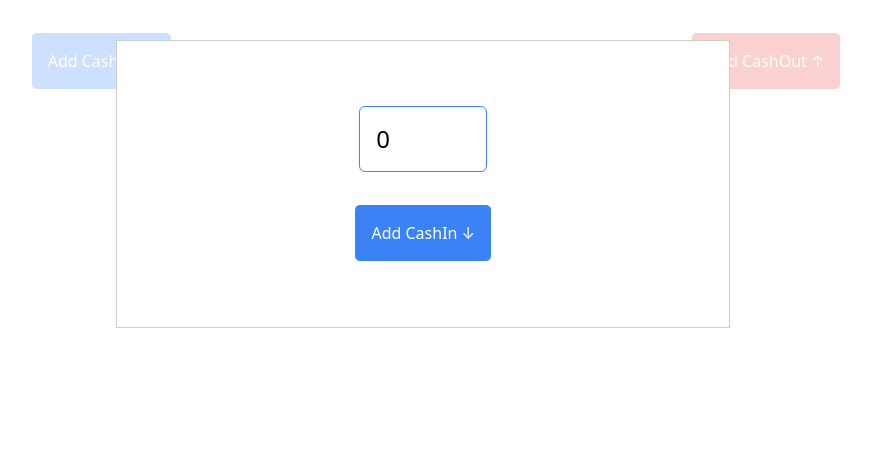
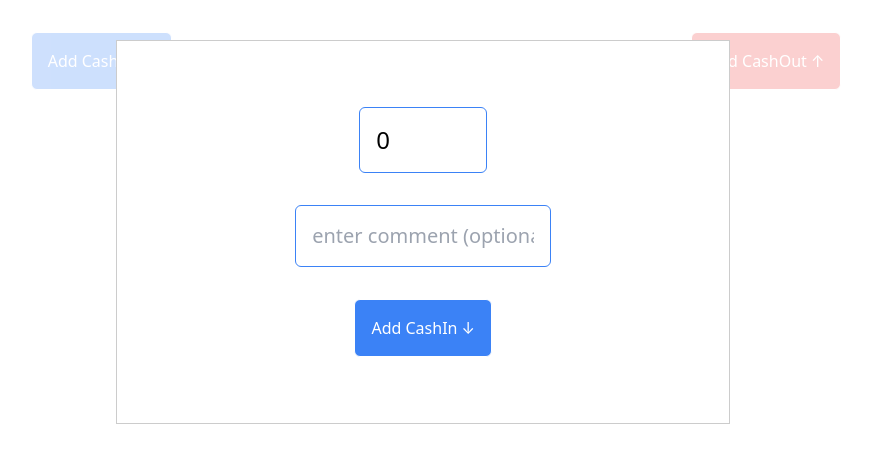
Before and after one commit to lokesh1729/cash-in-wallet, a React (Create React App) app: page / in a window 1280 px wide. Both pictures are taken after a click on the button "Add Cash In ↓". Shown: the top 462 px of the page, without its empty margins (204-1075 px from the left). Built offline with nearby package versions, Linux system fonts and the light colour scheme.

Commit message:
added optional comments for cash in and cash out, used useReducer hook

```diff
--- /dev/null
+++ b/src/Actions.js
@@ -0,0 +1,2 @@
+export const CASH_IN = "cash_in";
+export const CASH_OUT = "cash_out";
--- a/src/App.css
+++ b/src/App.css
@@ -1,7 +1,7 @@
 .ReactModal {
     position: absolute;
     width: 48vw;
-    height: 36vh;
+    height: 48vh;
     top: 40px;
     right: 25%;
     bottom: 40px;
--- a/src/App.js
+++ b/src/App.js
@@ -1,20 +1,40 @@
-import React, { useState } from "react";
+import React, { useReducer, useState } from "react";
 import { Helmet } from "react-helmet";
+import { CASH_IN, CASH_OUT } from "./Actions";
 import "./App.css";
 import { CashInModal } from "./CashInModal";
 import { CashOutModal } from "./CashOutModal";
 import Button from "./components/button";
 
+function cashReducer(state, action) {
+    switch (action.type) {
+        case CASH_IN:
+            return {
+                ...state,
+                cashIn: { comment: action.comment, value: action.value },
+            };
+        case CASH_OUT:
+            return {
+                ...state,
+                cashOut: { comment: action.comment, value: action.value },
+            };
+        default:
+            throw new Error();
+    }
+}
+
 function App() {
-    const [cashInModalOpen, toggleCashInModal] = useState(false);
-    const [cashOutModalOpen, toggleCashOutModal] = useState(false);
-    const [cashIn, changeCashIn] = useState(0);
-    const [cashOut, changeCashOut] = useState(0);
-    function toggleCashIn() {
-        toggleCashInModal(!cashInModalOpen);
+    const [cashInModalOpen, _toggleCashInModal] = useState(false);
+    const [cashOutModalOpen, _toggleCashOutModal] = useState(false);
+    const [totalCash, cashDispatch] = useReducer(cashReducer, {
+        cashIn: { comment: "", value: 0 },
+        cashOut: { comment: "", value: 0 },
+    });
+    function toggleCashInModal() {
+        _toggleCashInModal(!cashInModalOpen);
     }
-    function toggleCashOut() {
-        toggleCashOutModal(!cashOutModalOpen);
+    function toggleCashOutModal() {
+        _toggleCashOutModal(!cashOutModalOpen);
     }
     return (
         <div className="flex flex-col justify-start m-8">
@@ -25,26 +45,29 @@ function App() {
             </Helmet>
             <div className="flex flex-row justify-center">
                 <div className="flex flex-row justify-between w-2/3">
-                    <Button buttonText="Add Cash In ↓" onClick={toggleCashIn} />
+                    <Button
+                        buttonText="Add Cash In ↓"
+                        onClick={toggleCashInModal}
+                    />
                     <Button
                         buttonText="Add CashOut ↑"
-                        onClick={toggleCashOut}
+                        onClick={toggleCashOutModal}
                         variant="danger"
                     />
                 </div>
             </div>
             <p className="text-4xl text-black mt-8 text-center">
-                Balance: {cashIn - cashOut}
+                Balance: {totalCash.cashIn.value - totalCash.cashOut.value}
             </p>
             <CashInModal
                 cashInModalOpen={cashInModalOpen}
-                changeCashIn={changeCashIn}
-                toggleCashIn={toggleCashIn}
+                cashDispatch={cashDispatch}
+                toggleCashIn={toggleCashInModal}
             />
             <CashOutModal
                 cashOutModalOpen={cashOutModalOpen}
-                changeCashOut={changeCashOut}
-                toggleCashOut={toggleCashOut}
+                cashDispatch={cashDispatch}
+                toggleCashOut={toggleCashOutModal}
             />
         </div>
     );
--- a/src/CashInModal.js
+++ b/src/CashInModal.js
@@ -1,8 +1,15 @@
-import React from "react";
+import React, { useState } from "react";
 import ReactModal from "react-modal";
+import { CASH_IN } from "./Actions";
 import Button from "./components/button";
 
-export function CashInModal({ cashInModalOpen, changeCashIn, toggleCashIn }) {
+export function CashInModal({ cashInModalOpen, cashDispatch, toggleCashIn }) {
+    const [cashIn, changeCashIn] = useState(0);
+    const [cashInComment, changeCashInComment] = useState("");
+    function addCashIn() {
+        cashDispatch({ type: CASH_IN, value: cashIn, comment: cashInComment });
+        toggleCashIn();
+    }
     return (
         <ReactModal
             className="ReactModal"
@@ -19,7 +26,15 @@ export function CashInModal({ cashInModalOpen, changeCashIn, toggleCashIn }) {
                     type="number"
                     className="input w-32 mb-8 text-2xl"
                 />
-                <Button buttonText="Add CashIn ↓" onClick={toggleCashIn} />
+                <input
+                    type="text"
+                    className="input w-64 mb-8 text-xl"
+                    placeholder="enter comment (optional)"
+                    onChange={(event) =>
+                        changeCashInComment(event.target.value)
+                    }
+                />
+                <Button buttonText="Add CashIn ↓" onClick={addCashIn} />
             </div>
         </ReactModal>
     );
--- a/src/CashOutModal.js
+++ b/src/CashOutModal.js
@@ -1,12 +1,23 @@
-import React from "react";
+import React, { useState } from "react";
 import ReactModal from "react-modal";
+import { CASH_OUT } from "./Actions";
 import Button from "./components/button";
 
 export function CashOutModal({
     cashOutModalOpen,
-    changeCashOut,
+    cashDispatch,
     toggleCashOut,
 }) {
+    const [cashOut, changeCashOut] = useState(0);
+    const [cashOutComment, changeCashOutComment] = useState("");
+    function addCashOut() {
+        cashDispatch({
+            type: CASH_OUT,
+            value: cashOut,
+            comment: cashOutComment,
+        });
+        toggleCashOut();
+    }
     return (
         <ReactModal
             className="ReactModal"
@@ -23,10 +34,18 @@ export function CashOutModal({
                     className="input w-32 mb-8 text-2xl"
                     onChange={(event) => changeCashOut(event.target.value)}
                 />
+                <input
+                    type="text"
+                    className="input w-64 mb-8 text-xl"
+                    placeholder="enter comment (optional)"
+                    onChange={(event) =>
+                        changeCashOutComment(event.target.value)
+                    }
+                />
                 <Button
                     variant="danger"
                     buttonText="Add CashOut ↑"
-                    onClick={toggleCashOut}
+                    onClick={addCashOut}
                 />
             </div>
         </ReactModal>
```
